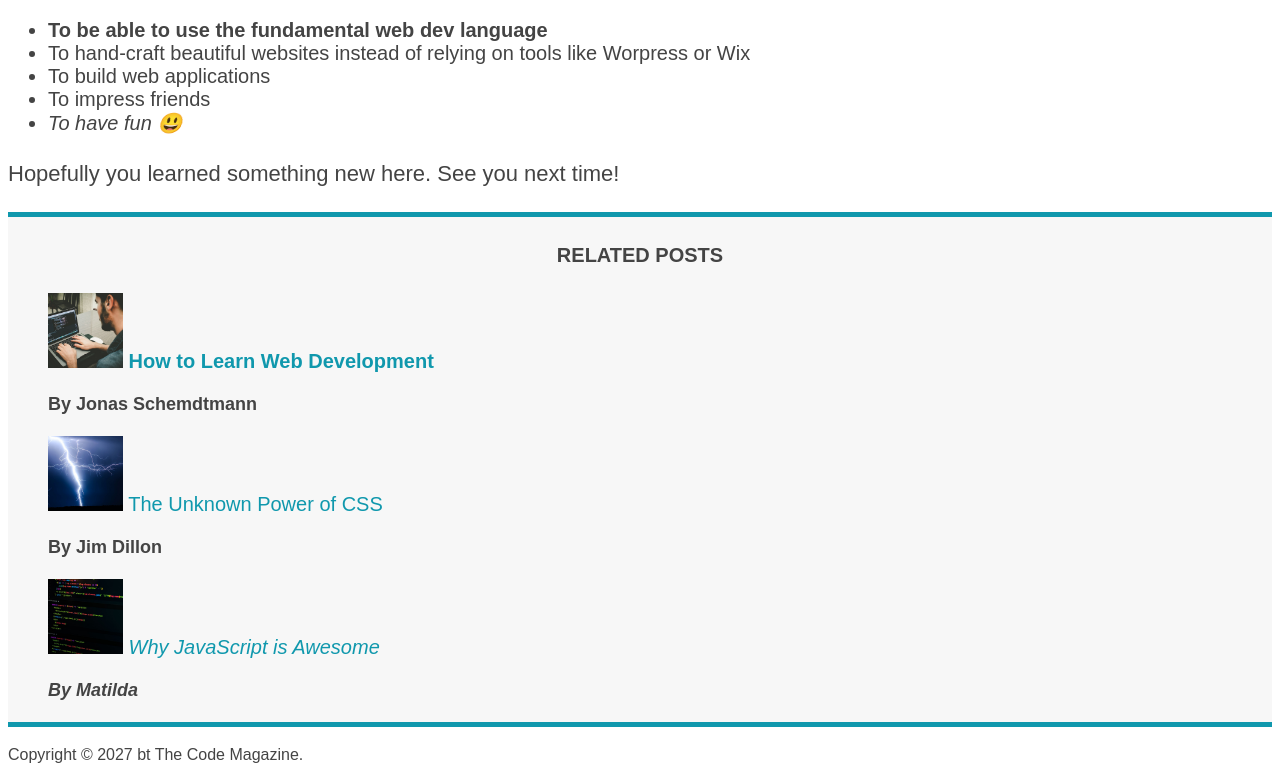
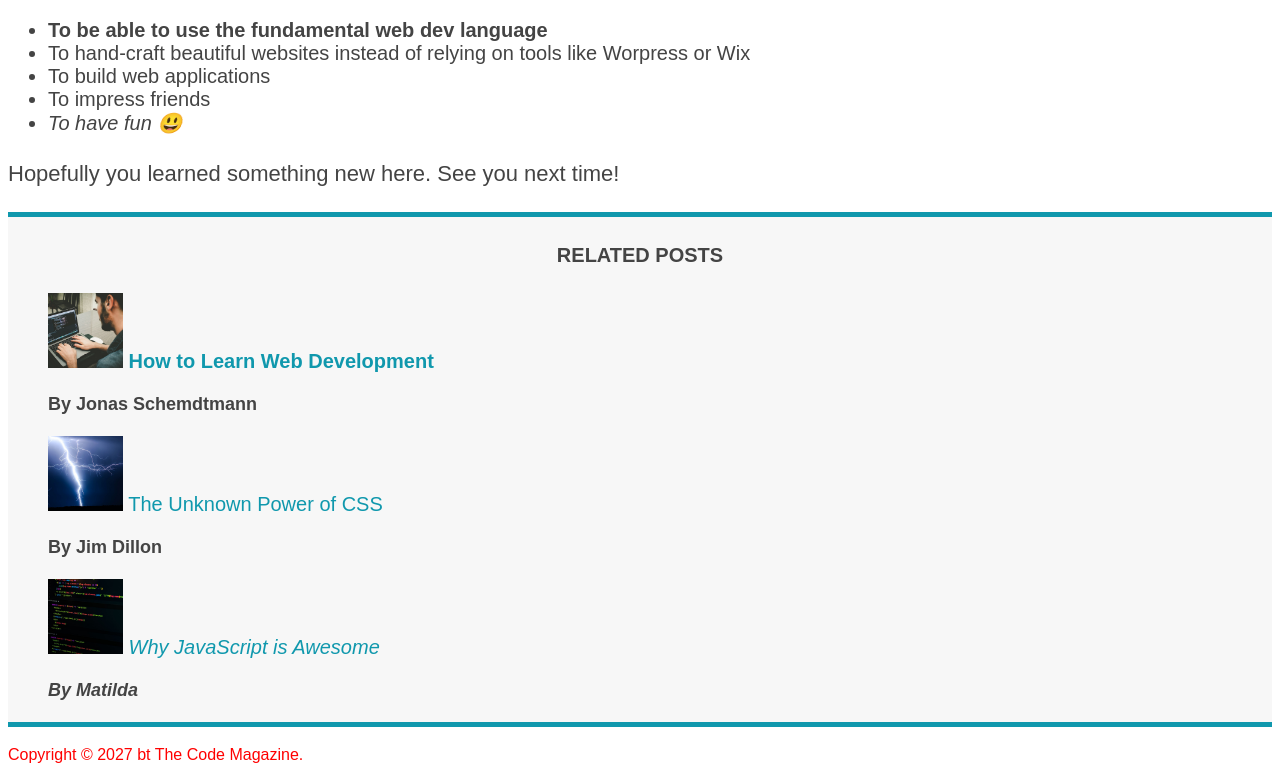
Before and after one commit to fran0vsky/html-css-course, a plain HTML site: page 3_css_fundamentals/index.html in a window 1280 px wide. Shown: the part 1238-2021 px from the top of the page. Drawn offline with Linux system fonts and the light colour scheme.

Commit message:
Conflicts Between Selectors

```diff
--- a/3_css_fundamentals/index.html
+++ b/3_css_fundamentals/index.html
@@ -152,7 +152,9 @@
     </aside>
 
     <footer>
-      <p id="copyright">Copyright &copy; 2027 bt The Code Magazine.</p>
+      <p id="copyright" class="copyright text">
+        Copyright &copy; 2027 bt The Code Magazine.
+      </p>
     </footer>
   </body>
 </html>
--- a/3_css_fundamentals/style.css
+++ b/3_css_fundamentals/style.css
@@ -123,5 +123,21 @@ a:active {
   background-color: black;
   font-style: italic;
 }
+/* LVHA */
 
-/* LVHA */
+/* Resolving conflicts */
+#copyright {
+  color: red;
+}
+
+.copyright {
+  color: blue;
+}
+
+.text {
+  color: yellow;
+}
+
+footer p {
+  color: green;
+}
```
